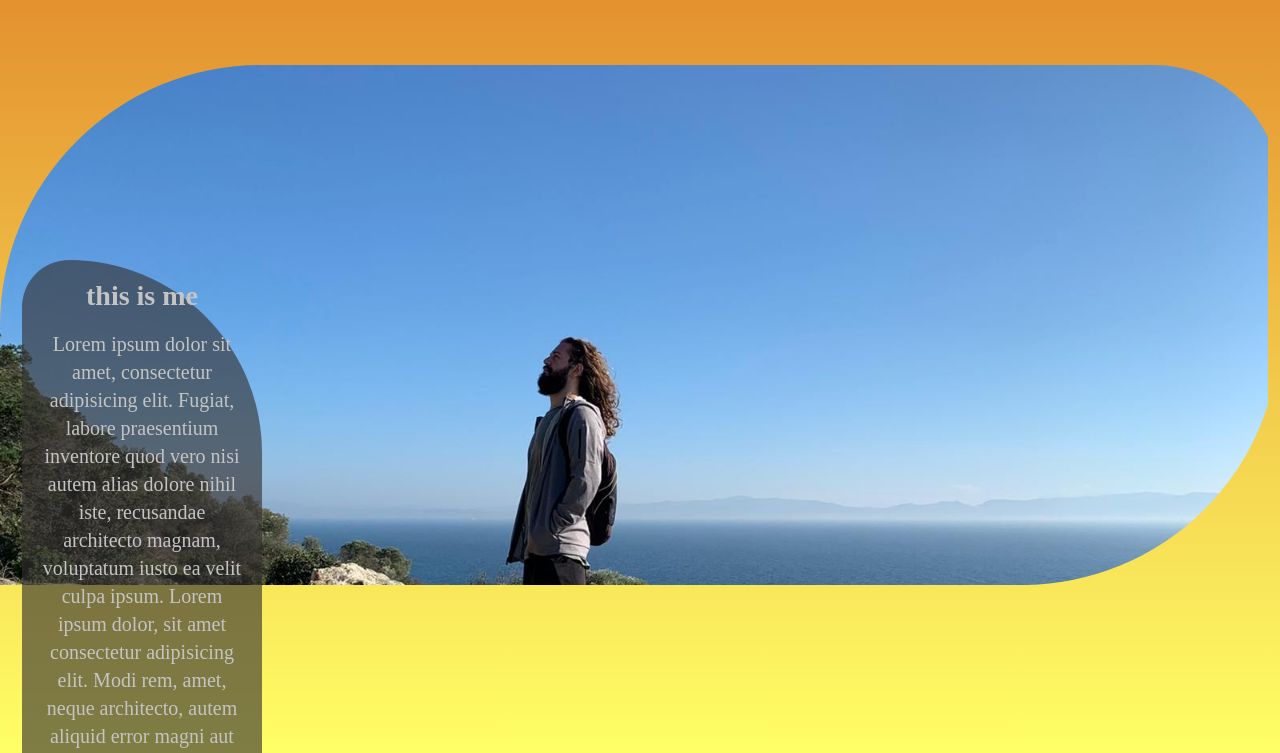
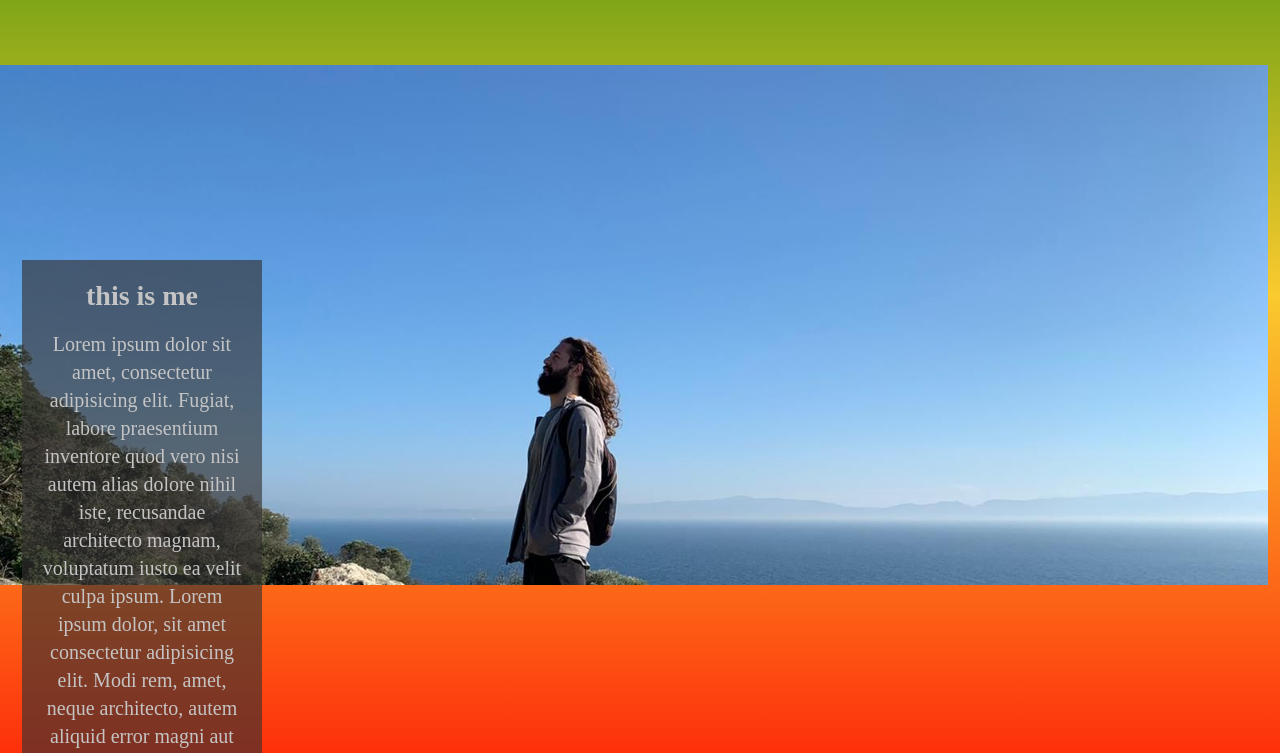
Before and after one commit to adam2341998/M.A_COACHING, a plain HTML site: page index.html in a window 1280 px wide. Shown: the part 905-1658 px from the top of the page. Drawn offline with Linux system fonts and the light colour scheme.

Commit message:
Add files via upload

```diff
--- a/style.css
+++ b/style.css
@@ -3,7 +3,14 @@
   padding: 0;
 }
 .background {
-  background: linear-gradient(to top, #ffff66 31%, #cc3300 89%);
+  background: linear-gradient(
+    to top,
+    rgb(252, 164, 213),
+    red,
+    #faca2e,
+    green,
+    hsl(240, 95%, 58%)
+  );
 
   height: 300vh;
 }
@@ -25,7 +32,7 @@
 /* mh profile */
 .mh {
   background: url(img/36df6fc8-5d37-40ec-bf59-e9a013454cc4.jpg);
-  border-radius: 126px 261px 0px 358px;
+  /* border-radius: 126px 261px 0px 358px; */
   height: 65vh;
   background-repeat: no-repeat;
   background-size: 162%;
@@ -38,7 +45,7 @@
 }
 .shadow_box {
   background-color: rgba(51, 49, 49, 0.628);
-  border-radius: 261px 64px 10px 10px;
+  /* border-radius: 261px 64px 10px 10px; */
   /* height: 90%; */
   width: 200px;
   text-align: center;
@@ -59,12 +66,12 @@
 .ay {
   background: url(img/161bb3d4-3896-4968-91d2-103b3f18f605.jpg);
   margin-top: 250px;
-  border-radius: 261px 126px 258px 0px;
+  /* border-radius: 261px 126px 258px 0px; */
   justify-content: start;
   background-position: -12px 0px;
   background-size: cover;
   background-repeat: no-repeat;
 }
 .ay .shadow_box {
-  border-radius: 64px 261px 10px 10px;
+  /* border-radius: 64px 261px 10px 10px; */
 }
```
